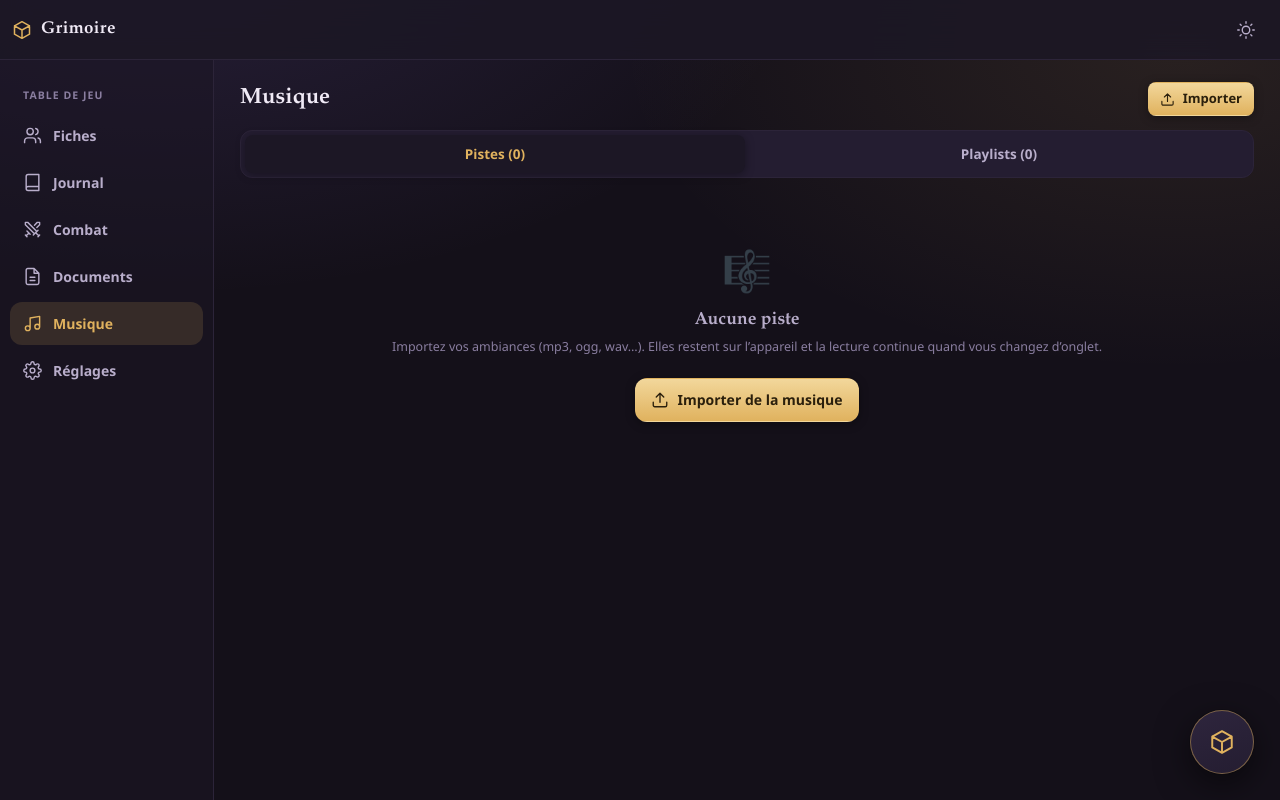
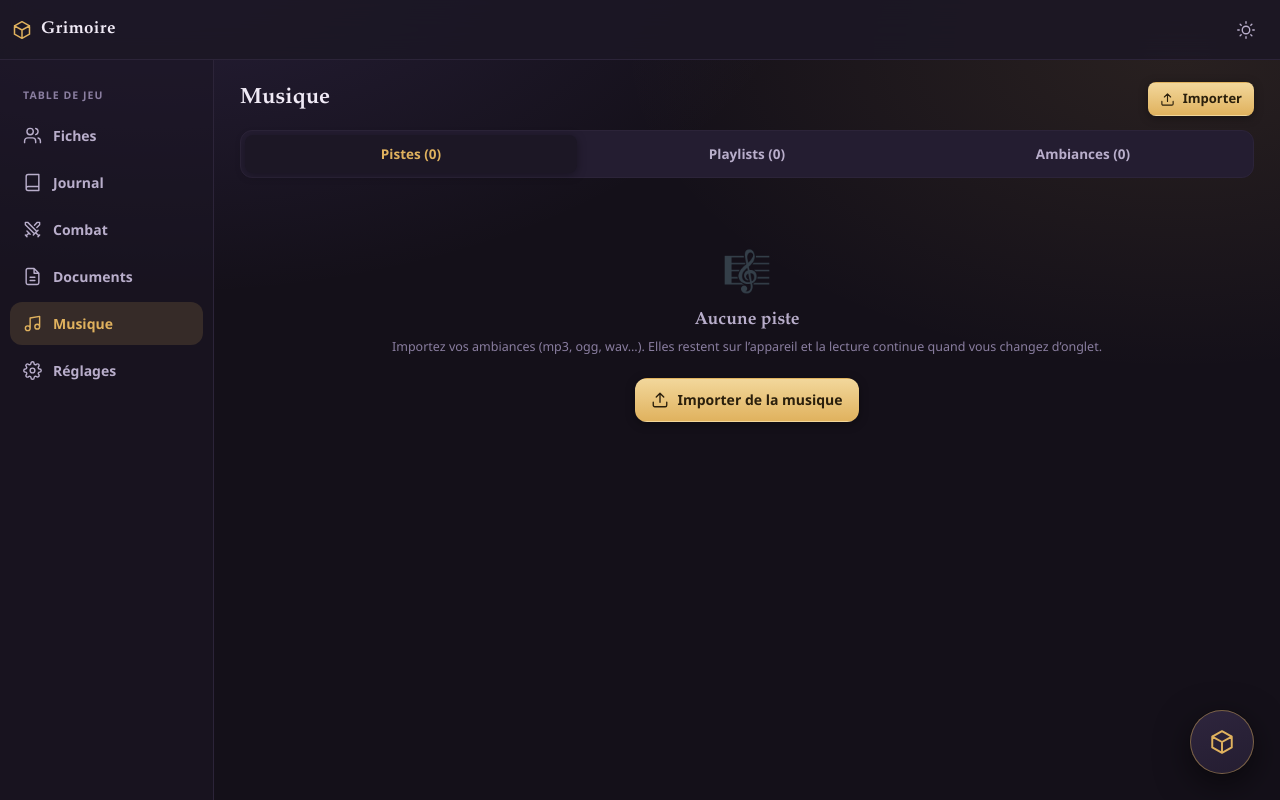
Before and after one commit to FerrusDantioch/grimoire-jdr, a React (Vite) app: page / in a window 1280 px wide. Both pictures are taken after a click on the button "Musique". Built offline with nearby package versions, Linux system fonts and the light colour scheme.

Commit message:
Update MusicView.jsx

```diff
--- a/src/views/MusicView.jsx
+++ b/src/views/MusicView.jsx
@@ -4,6 +4,7 @@ import { usePlayer } from '../state/PlayerContext.jsx';
 import { formatBytes, formatDuration, pickFiles, uid } from '../lib/utils.js';
 import Icon from '../components/Icon.jsx';
 import Modal, { ConfirmDialog } from '../components/Modal.jsx';
+import Soundboard from '../components/Soundboard.jsx';
 import './music.css';
 
 const AUDIO_ACCEPT = 'audio/*,.mp3,.ogg,.wav,.m4a,.flac,.opus,.aac';
@@ -41,7 +42,7 @@ function TrackRow({ track, isCurrent, playing, onPlay, onAdd, onDelete }) {
 }
 
 export default function MusicView() {
-  const { tracks, playlists, addTracks, deleteTrack, savePlaylist, deletePlaylist, toast } = useApp();
+   const { tracks, playlists, sounds, addTracks, deleteTrack, savePlaylist, deletePlaylist, toast } = useApp();
  const { current, playing, playQueue, togglePlay, next, prev, volume, setVolume, position, duration, seek, shuffle, toggleShuffle, repeat, cycleRepeat, queueLabel } = usePlayer();
 
   const [tab, setTab] = useState('tracks');
@@ -203,10 +204,13 @@ export default function MusicView() {
       <div className="page-head">
         <h2>Musique</h2>
         <span className="spacer" />
+                {tab !== 'ambiances' && (
           <button type="button" className="btn btn--primary btn--sm" onClick={importAudio} disabled={importing}>
             <Icon name="upload" />
             {importing ? 'Import…' : 'Importer'}
           </button>
+        )}
+
       </div>
 
       <div className="segmented" role="tablist">
@@ -228,7 +232,19 @@ export default function MusicView() {
         >
                     Playlists ({playlists.length})
         </button>
+        <button
+          type="button"
+          role="tab"
+          aria-selected={tab === 'ambiances'}
+          className={tab === 'ambiances' ? 'is-on' : ''}
+          onClick={() => setTab('ambiances')}
+        >
+          Ambiances ({sounds.length})
+        </button>
       </div>
+
+      {tab === 'ambiances' && <Soundboard />}
+
 
       {tab === 'tracks' ? (
         tracks.length === 0 ? (
@@ -273,9 +289,10 @@ export default function MusicView() {
             </ul>
           </>
                 )
-      ) : (
+      ) : tab === 'playlists' ? (
         <>
           <button type="button" className="btn btn--block" onClick={() => setCreating(true)} style={{ marginBottom: 12 }}>
+
             <Icon name="plus" />
             Nouvelle playlist
           </button>
@@ -313,7 +330,7 @@ export default function MusicView() {
                         </div>
           )}
         </>
-      )}
+      ) : null}
 
       {/* -------- lecteur complet -------- */}
       {current && (
```
Lines whose indentation alone changed are shown as unchanged.
